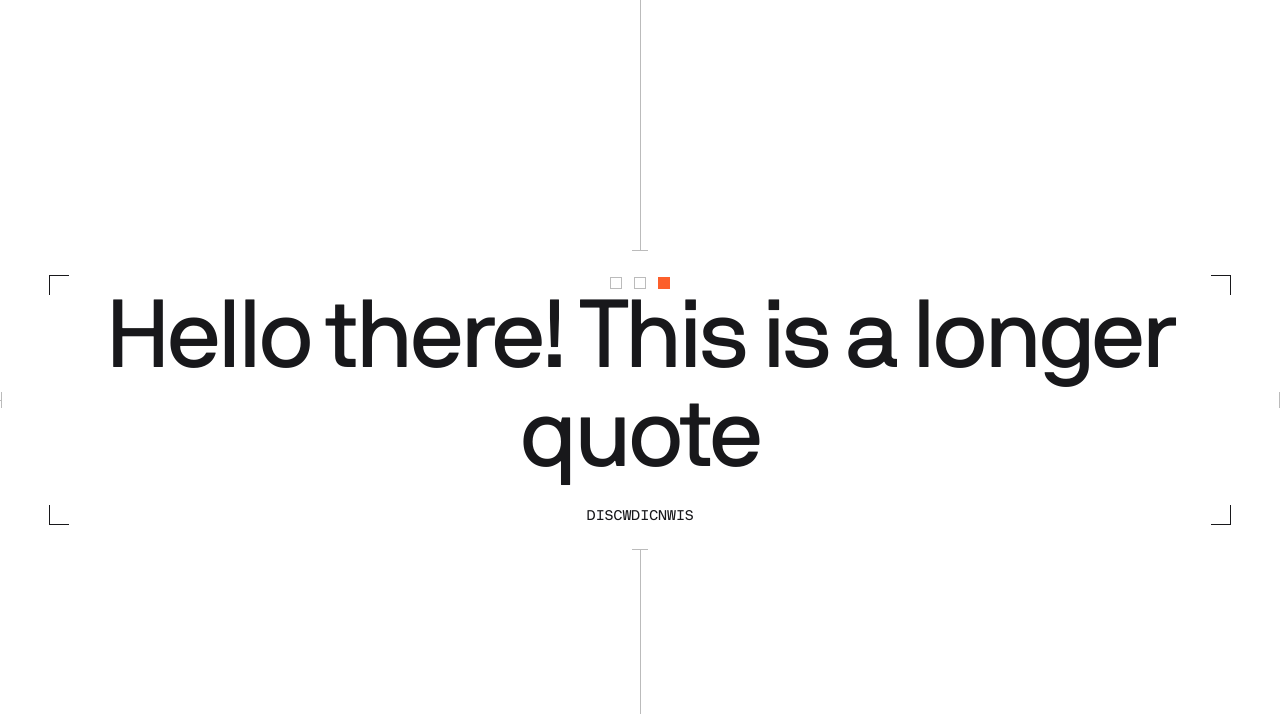
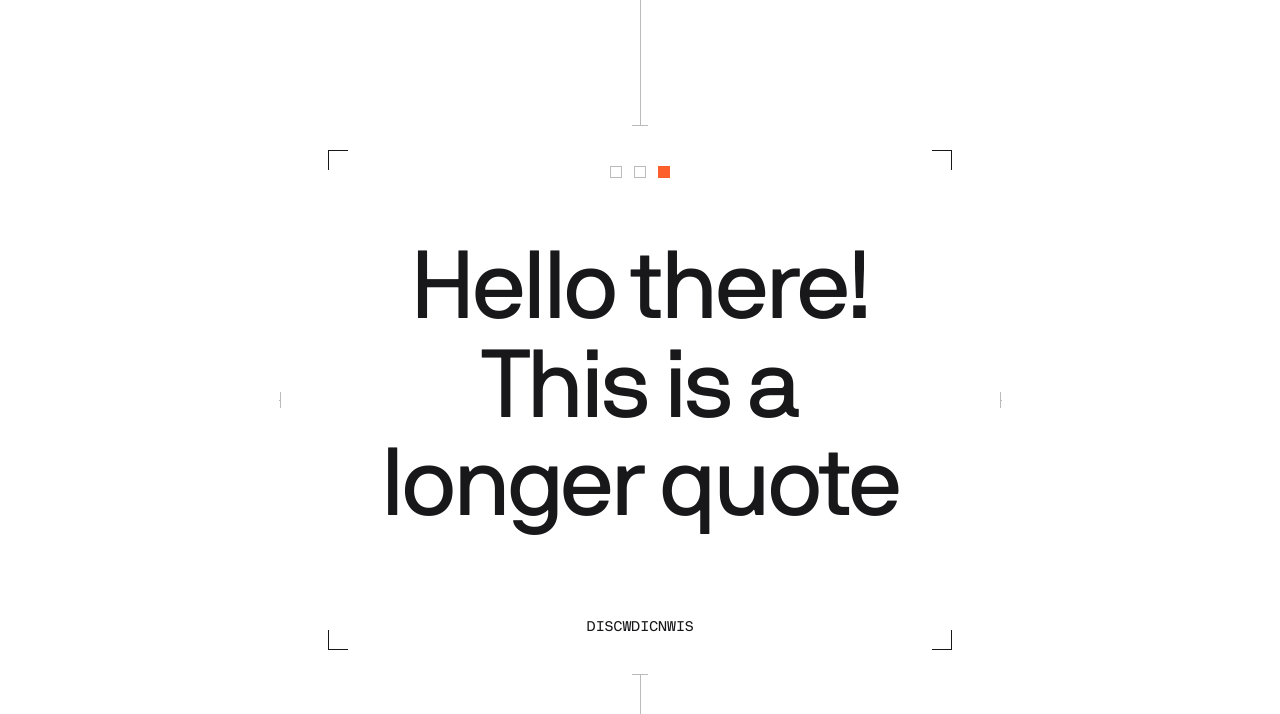
Before and after one commit to daybreak-studio/superpower, a Next.js app: page / in a window 1280 px wide. Shown: the top 714 px of the page. Built offline with nearby package versions, Linux system fonts and the light colour scheme.

Commit message:
breakpoints working now yay

```diff
--- a/components/Sections/TestimonialsSection/TestimonialsWrapper.tsx
+++ b/components/Sections/TestimonialsSection/TestimonialsWrapper.tsx
@@ -22,7 +22,7 @@ const quotes = [
 ];
 
 const TestimonialsWrapper = (props: Props) => {
-  const isDesktop = useBreakpoint(breakpoints.desktop);
+  const isDesktop = useBreakpoint(breakpoints.lg);
   const [quoteIndex, setQuoteIndex] = useState(0);
 
   useEffect(() => {
```
